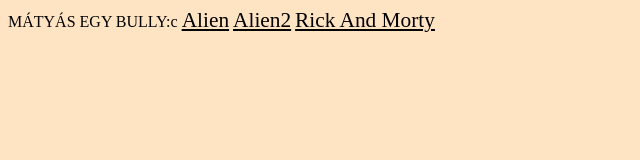
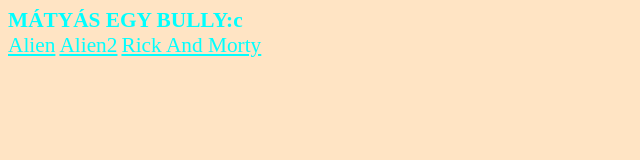
Before and after one commit to Bxntsze/bxntsze.github.io, a plain HTML site: page index.html in a window 1280 px wide. Shown: the whole page, without its empty margins (0-640 px from the left). Drawn offline with Linux system fonts and the light colour scheme.

Commit message:
Update index.html

```diff
--- a/index.html
+++ b/index.html
@@ -1,11 +1,13 @@
-MÁTYÁS EGY BULLY:c
+<H1>MÁTYÁS EGY BULLY:c</H1>
 <a target="_blank" href="https://bxntsze.github.io/alien">Alien</a>
 <a target="_blank" href="https://bxntsze.github.io/alien2">Alien2</a>
 <a target="_blank" href="https://bxntsze.github.io/rickandmorty">Rick And Morty</a>
 <style>
   body{background-color: bisque;}
-  a{
+  a, h1{
     font-size: 16pt;
-    color:black;
+    color:cyan;
+    margin: 0px auto
+
   }
  </style>
```
